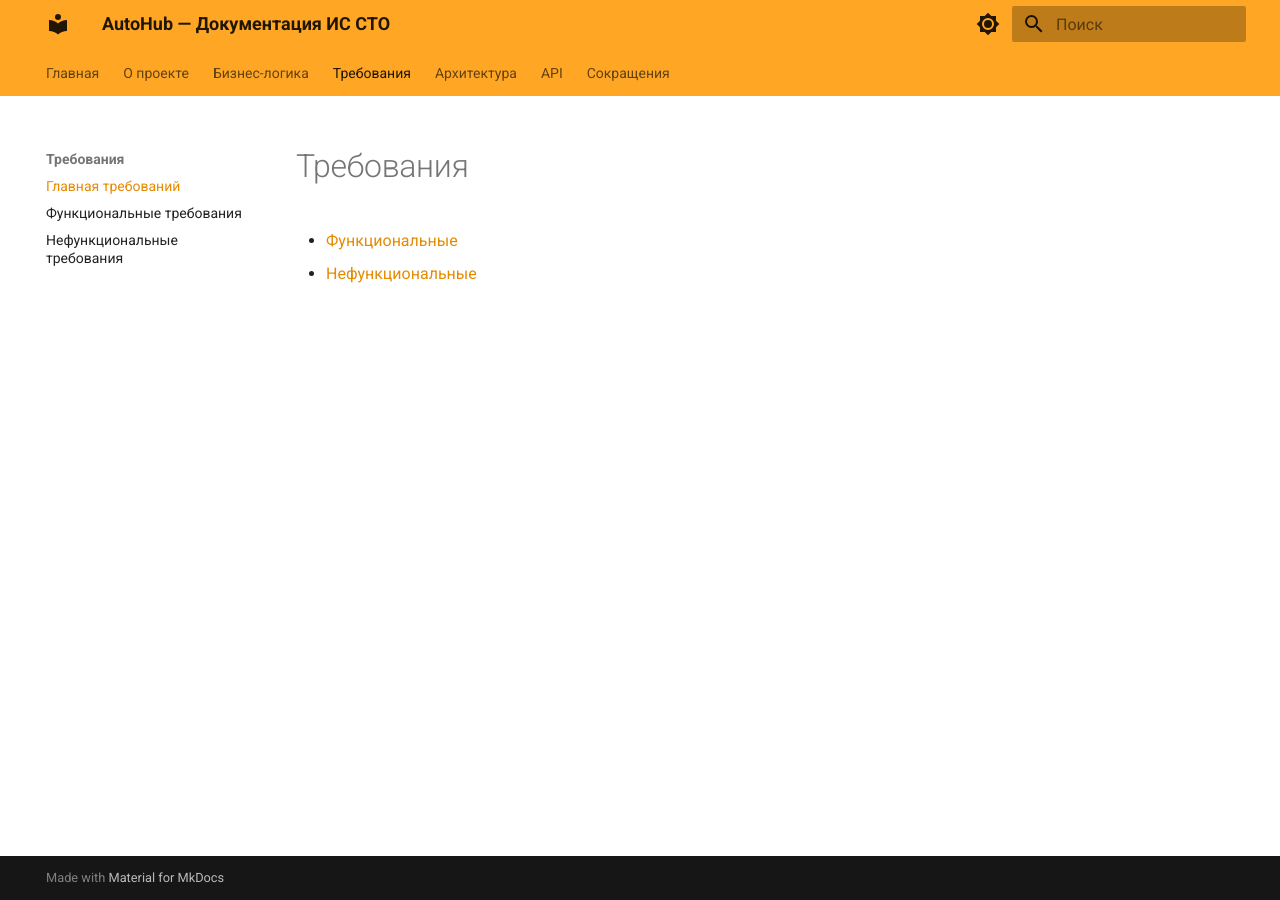
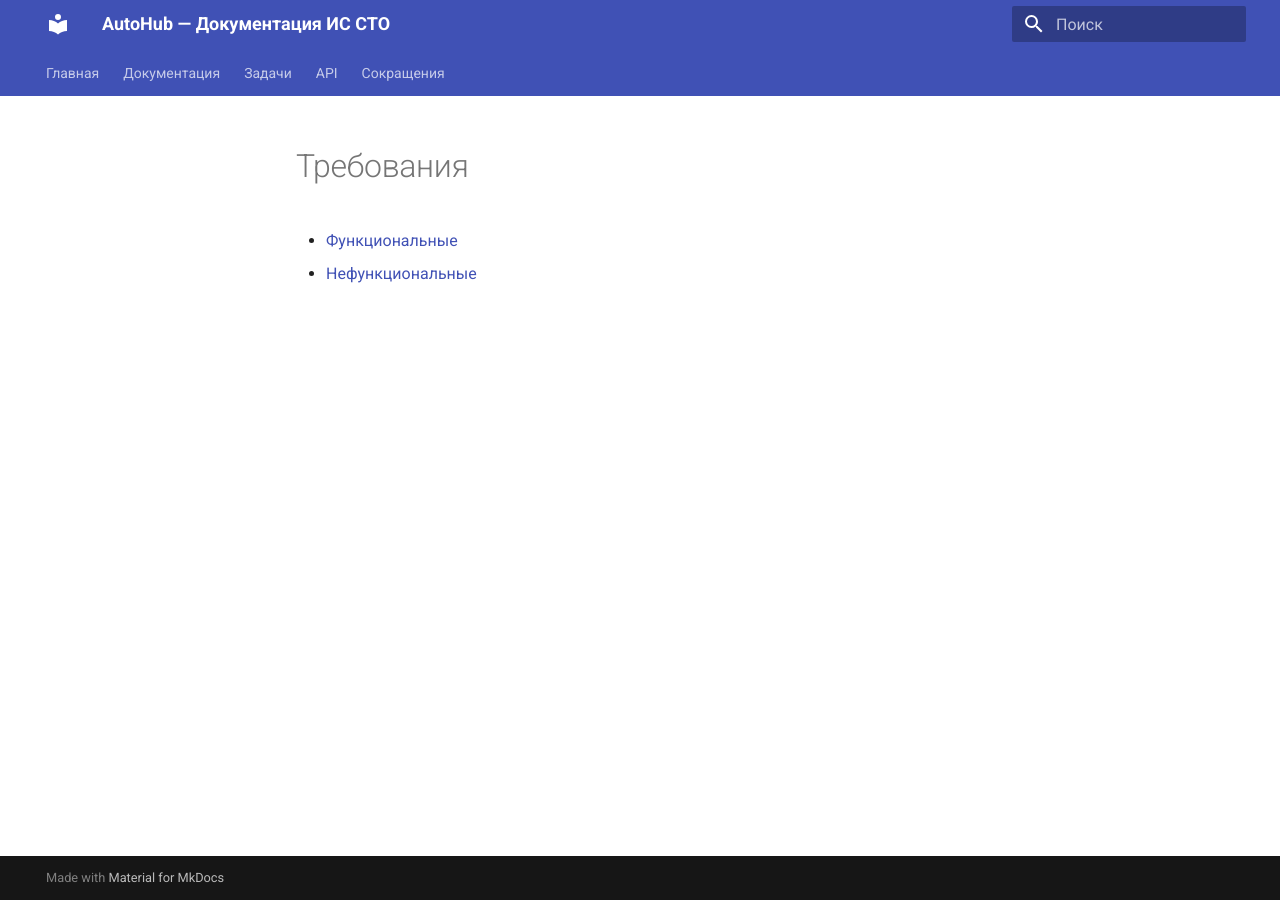
Before and after one commit to IggyKuz/AutoHub-Docs, an MkDocs documentation site: the page built from docs/requirements/index.md, in a window 1280 px wide. Built offline with MkDocs 1.6.1 and Material for MkDocs 9.7.7, drawn with Linux system fonts in a browser that asks for light colours; part of the change alters nothing that is shown.

Commit message:
Update mkdocs.yml

```diff
--- a/mkdocs.yml
+++ b/mkdocs.yml
@@ -1,63 +1,63 @@
 site_name: AutoHub — Документация ИС СТО
 site_description: Документация информационной системы автомастерских и СТО
 site_author: IggyKuz
+site_url: https://iggykuz.github.io/AutoHub-Docs/
 
 theme:
   name: material
   language: ru
   palette:
-    - media: "(prefers-color-scheme: light)"
-      scheme: default
-      primary: orange
-      accent: orange
-      toggle:
-        icon: material/brightness-7
-        name: Переключить на тёмную тему
-    - media: "(prefers-color-scheme: dark)"
-      scheme: slate
-      primary: orange
-      accent: orange
-      toggle:
-        icon: material/brightness-4
-        name: Переключить на светлую тему
+    primary: indigo
+    accent: indigo
   features:
-    - navigation.tabs
-    - navigation.sections
-    - navigation.expand
-    - navigation.top
-    - search.suggest
-    - search.highlight
-    - content.code.copy
-
-markdown_extensions:
-  - admonition
-  - pymdownx.details
-  - pymdownx.superfences
-  - pymdownx.highlight:
-      anchor_linenums: true
-  - pymdownx.tasklist:
-      custom_checkbox: true
-  - tables
-  - attr_list
+    - navigation.tabs          # Верхние вкладки (1. Главная, 2. Документация, 3. Задачи)
+    - navigation.sections      # Группировка в боковом меню
+    - navigation.expand        # Авто-раскрытие меню
+    - navigation.top           # Кнопка наверх
 
 nav:
-  - Главная: index.md
-  - О проекте:
-      - Главная о проекте: about/index.md
-      - Цели и задачи: about/goals.md
-      - Границы проекта: about/scope.md
-  - Бизнес-логика:
-      - Главная раздела: business/index.md
-      - Роли и пользователи: business/roles.md
-      - Бизнес-процессы: business/processes.md
-  - Требования:
-      - Главная требований: requirements/index.md
-      - Функциональные требования: requirements/functional.md
-      - Нефункциональные требования: requirements/non-functional.md
-  - Архитектура:
-      - Обзор архитектуры: architecture/index.md
-      - Компоненты системы: architecture/components.md
-      - Интеграции: architecture/integrations.md
+  - 'Главная': index.md
+  - 'Документация':
+      - '1. Глоссарий': glossary.md
+      - '2. Общие сведения':
+          - '2.1. Исходные данные': general/input-data.md
+          - '2.2. Возможности бизнеса': general/business-opportunities.md
+      - '3. Назначение и цели':
+          - '3.1. Назначение': goals/purpose.md
+          - '3.2. Бизнес-цели': goals/business-goals.md
+          - '3.3. Критерии успеха': goals/success-criteria.md
+      - '4. Характеристики объекта автоматизации':
+          - '4.1. Предмет разработки': automation/scope.md
+          - '4.2. Сведения о пользователях': automation/users.md
+          - '4.3. Сведения о заинтересованных лицах': automation/stakeholders.md
+          - '4.4. Ограничения проекта': automation/constraints.md
+      - '5. Описание бизнес-процессов':
+          - '5.1. Регистрация клиента на СТО': processes/client-registration.md
+          - '5.2. Заказ недостающей запчасти': processes/parts-ordering.md
+      - '6. Требования к системе':
+          - '6.1. Требования к системе в целом':
+              - '6.1.1. Производительность': requirements/system/performance.md
+              - '6.1.2. Безопасность': requirements/system/security.md
+              - '6.1.3. Масштабируемость': requirements/system/scalability.md
+              - '6.1.4. Надежность': requirements/system/reliability.md
+              - '6.1.5. Совместимость': requirements/system/compatibility.md
+              - '6.1.6. Доступность': requirements/system/availability.md
+              - '6.1.7. Особенности хранения данных': requirements/system/data-storage.md
+              - '6.1.8. Поддерживаемость': requirements/system/maintainability.md
+          - '6.2. Требования к функциям':
+              - '6.2.1. UseCase диаграмма': requirements/functional/usecase-diagram.md
+              - '6.2.2. Описание UseCase (MVP)': requirements/functional/usecase-scenarios.md
+      - '7. Информационная модель':
+          - '7.1. Модель предметной области': domain-model/domain.md
+          - '7.2. Модель данных': domain-model/data.md
+      - '8. Компонентная архитектура':
+          - '8.1. Обоснование выбора архитектуры': architecture/style-justification.md
+      - '9. Пользовательский интерфейс':
+          - '9.1. Вайрфреймы': ui/wireframes.md
+          - '9.2. Прототип приложения': ui/prototype.md
+      - '10. API приложения': api/index.md
+  - 'Задачи':
+      - 'Задача 1': tasks/task-1.md
   - API:
       - Описание API: api/index.md
   - Сокращения: abbreviations.md
```
